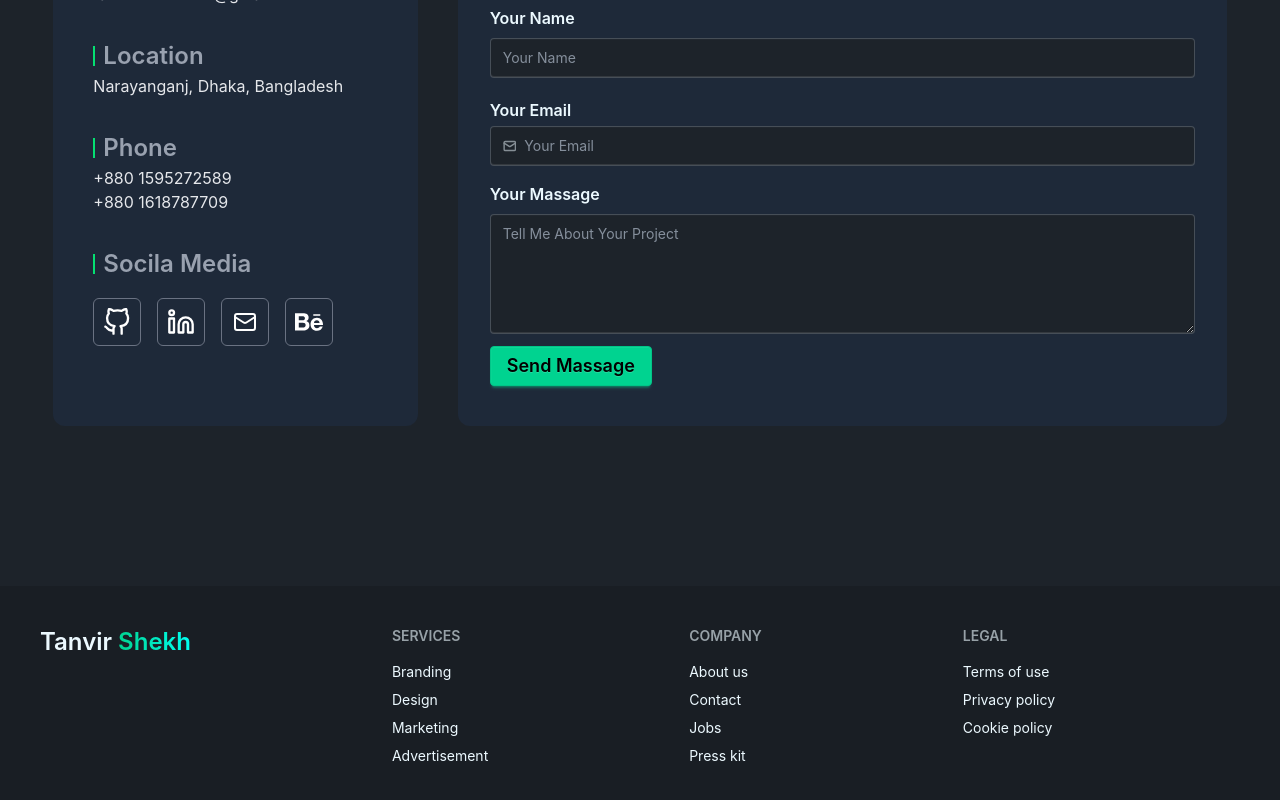
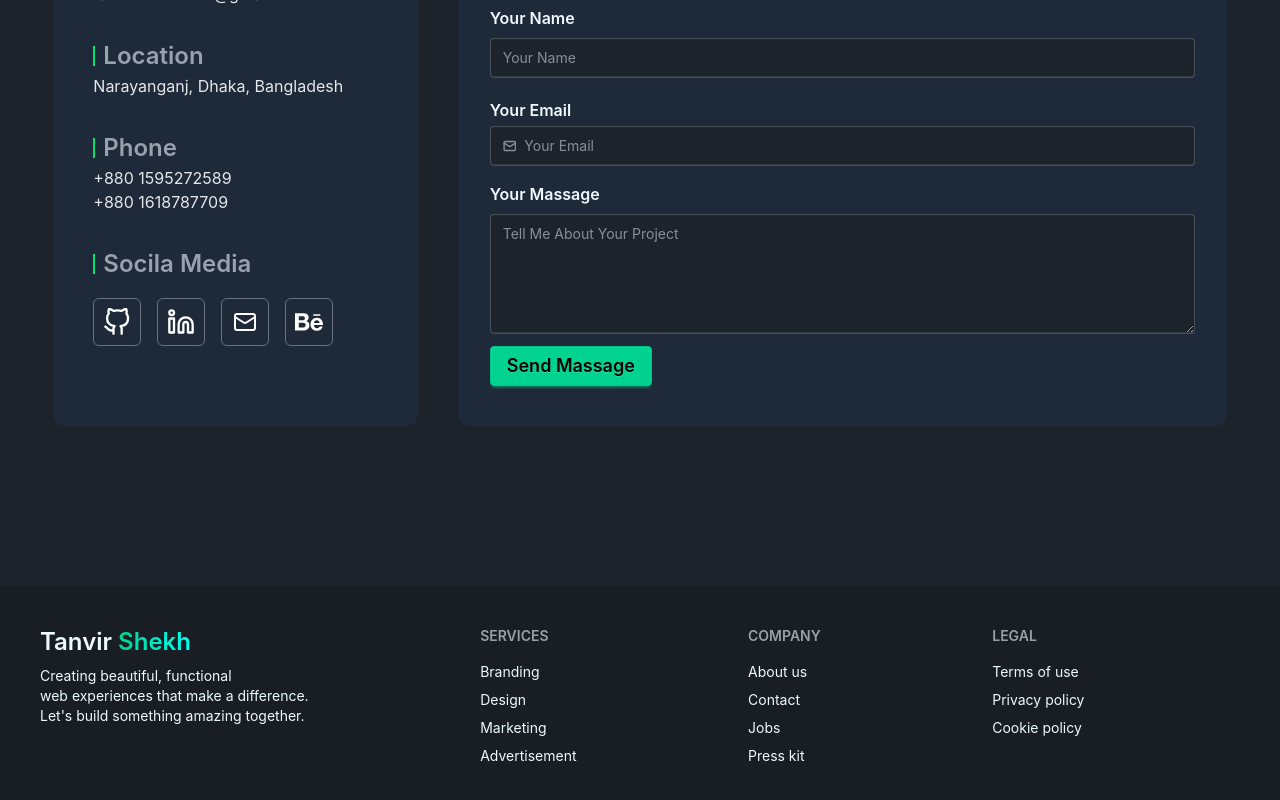
Before and after one commit to tanvirshekh-dev/tanvirshekh-protfolio.dev, a React (Vite) app: page / in a window 1280 px wide. Shown: the part 4812-5612 px from the top of the page. Built offline with nearby package versions, Linux system fonts and the light colour scheme.

Commit message:
added footer description

```diff
--- a/src/Components/Footer/Footer.jsx
+++ b/src/Components/Footer/Footer.jsx
@@ -10,6 +10,10 @@ const Footer = () => {
             Shekh
           </span>
         </a>
+        <p>
+          Creating beautiful, functional <br /> web experiences that make a difference.<br />
+          Let's build something amazing together.
+        </p>
       </aside>
       <nav>
         <h6 className="footer-title">Services</h6>
```
